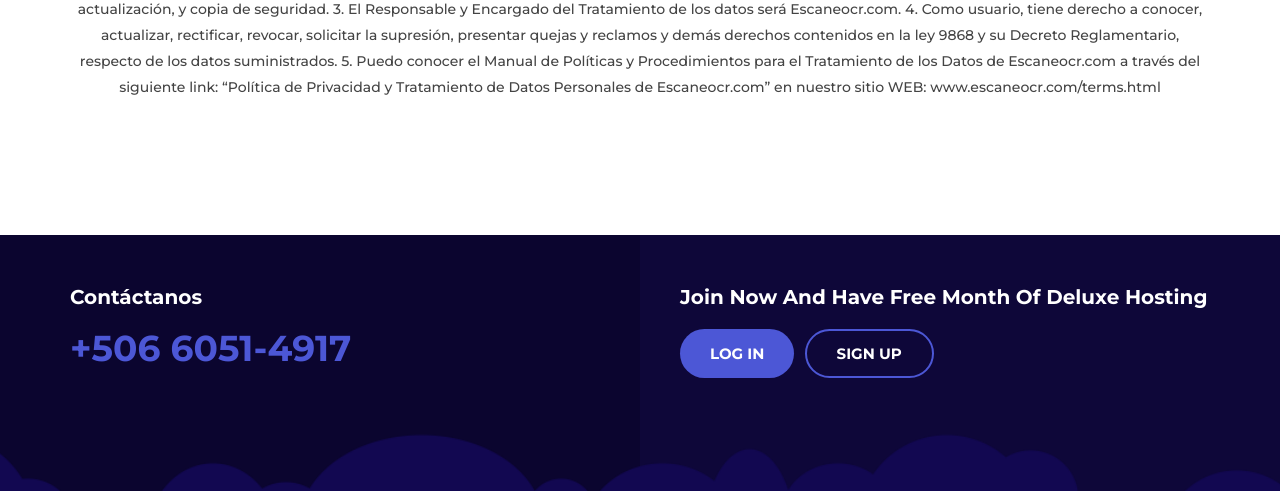
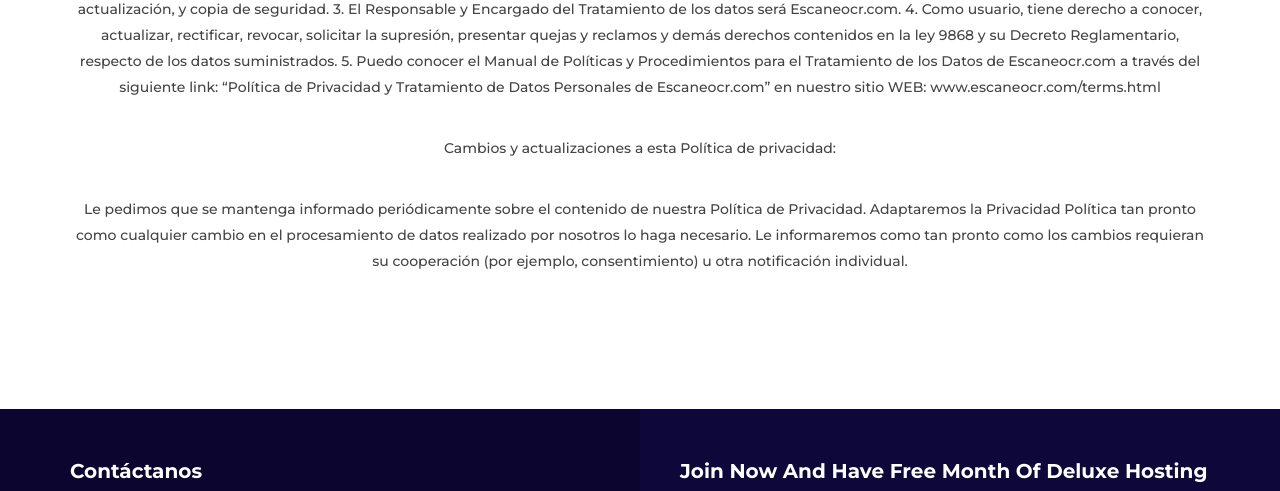
Before and after one commit to aibotsacademy/Ecaneo_Landing, a plain HTML site: page terms.html in a window 1280 px wide. Shown: the part 2880-3371 px from the top of the page. Drawn offline with Linux system fonts and the light colour scheme.

Commit message:
Update terms.html

```diff
--- a/terms.html
+++ b/terms.html
@@ -355,6 +355,13 @@
 
  </p>
 
+<p>Cambios y actualizaciones a esta Política de privacidad: </p>
+
+<p>
+ Le pedimos que se mantenga informado periódicamente sobre el contenido de nuestra Política de Privacidad. Adaptaremos la Privacidad Política tan pronto como cualquier cambio en el procesamiento de datos realizado por nosotros lo haga necesario. Le informaremos como tan pronto como los cambios requieran su cooperación (por ejemplo, consentimiento) u otra notificación individual.
+</p>
+
+
 
                     </div>
                 </div>
```
